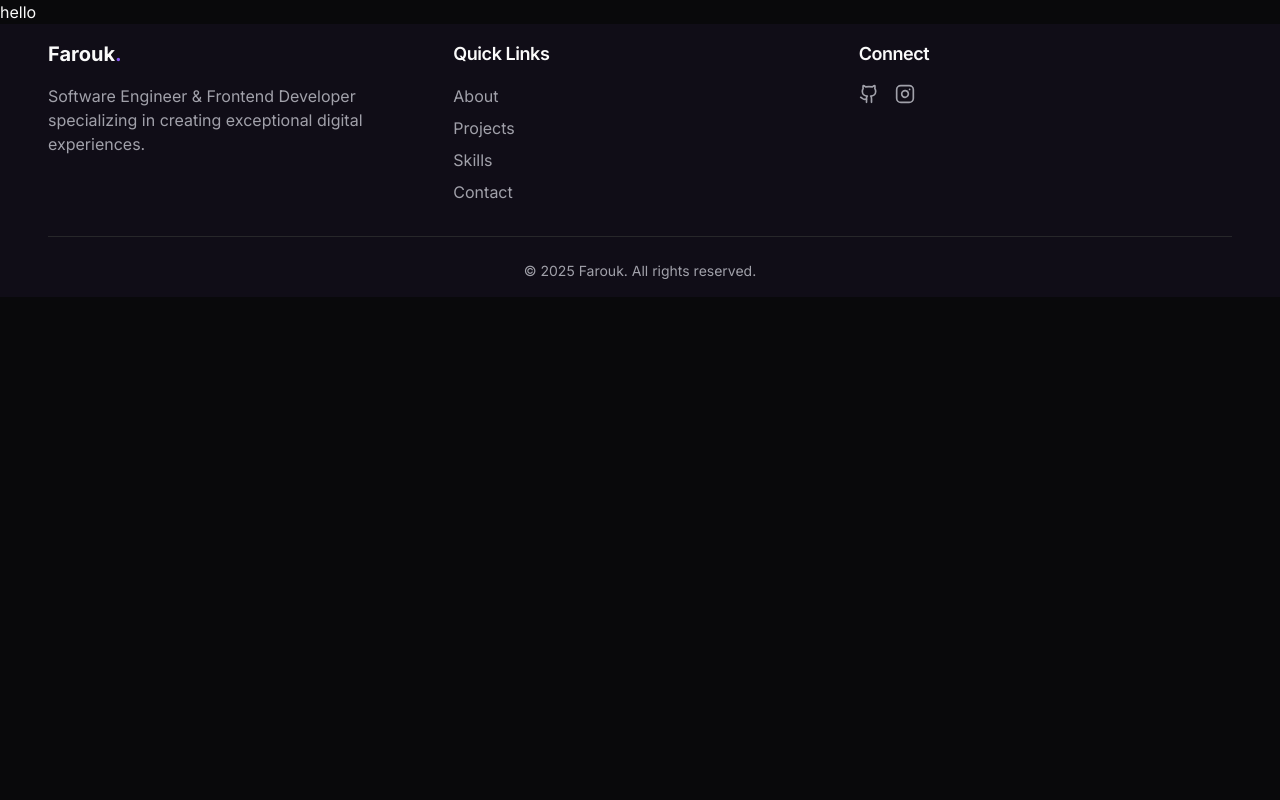
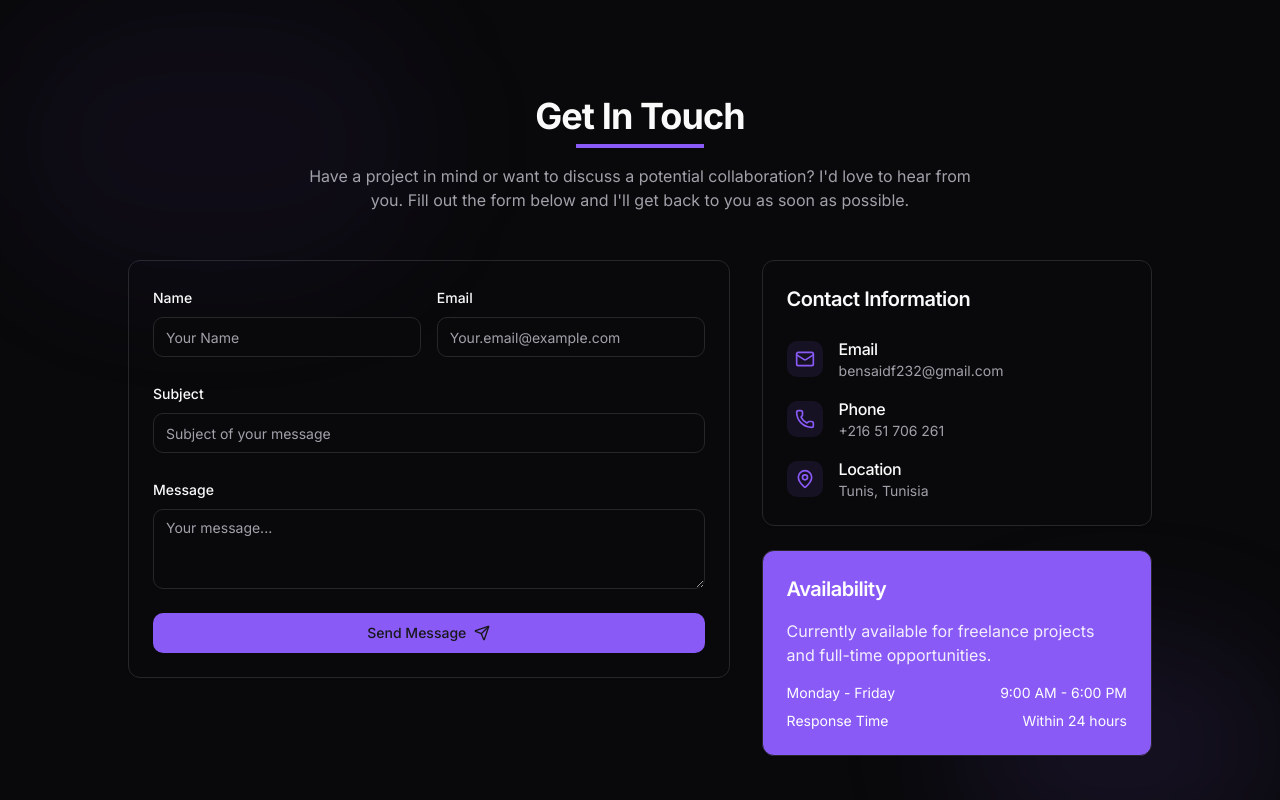
Before and after one commit to chamakhmakh/portfolio_pascal-main, a Next.js app: page / in a window 1280 px wide. Shown: the top 800 px of the page. Built offline with nearby package versions, Linux system fonts and the light colour scheme.

Commit message:
fix: uncomment Contact component import in page.tsx

```diff
--- a/src/app/page.tsx
+++ b/src/app/page.tsx
@@ -4,7 +4,7 @@ import Footer from "@/component/layout/Footer";
 // import Header from "@/component/layout/Header";
 import Preloader from "@/component/Preloader";
 // import About from "@/component/sections/About";
-// import Contact from "@/component/sections/Contact";
+import Contact from "@/component/sections/Contact";
 // import Experience from "@/component/sections/Experience";
 // import Hero from "@/component/sections/Hero";
 // import Projects from "@/component/sections/Projects";
@@ -31,10 +31,10 @@ export default function Home() {
             <main>
               {/* <Hero /> */}
               {/* <About /> */}
-              {/* <Skills />
-              <Projects />
-              <Experience />
-              <Contact /> */}
+              {/* <Skills /> */}
+              {/* <Projects /> */}
+              {/* <Experience /> */}
+              <Contact />
               hello
             </main>
             <Footer />
```
